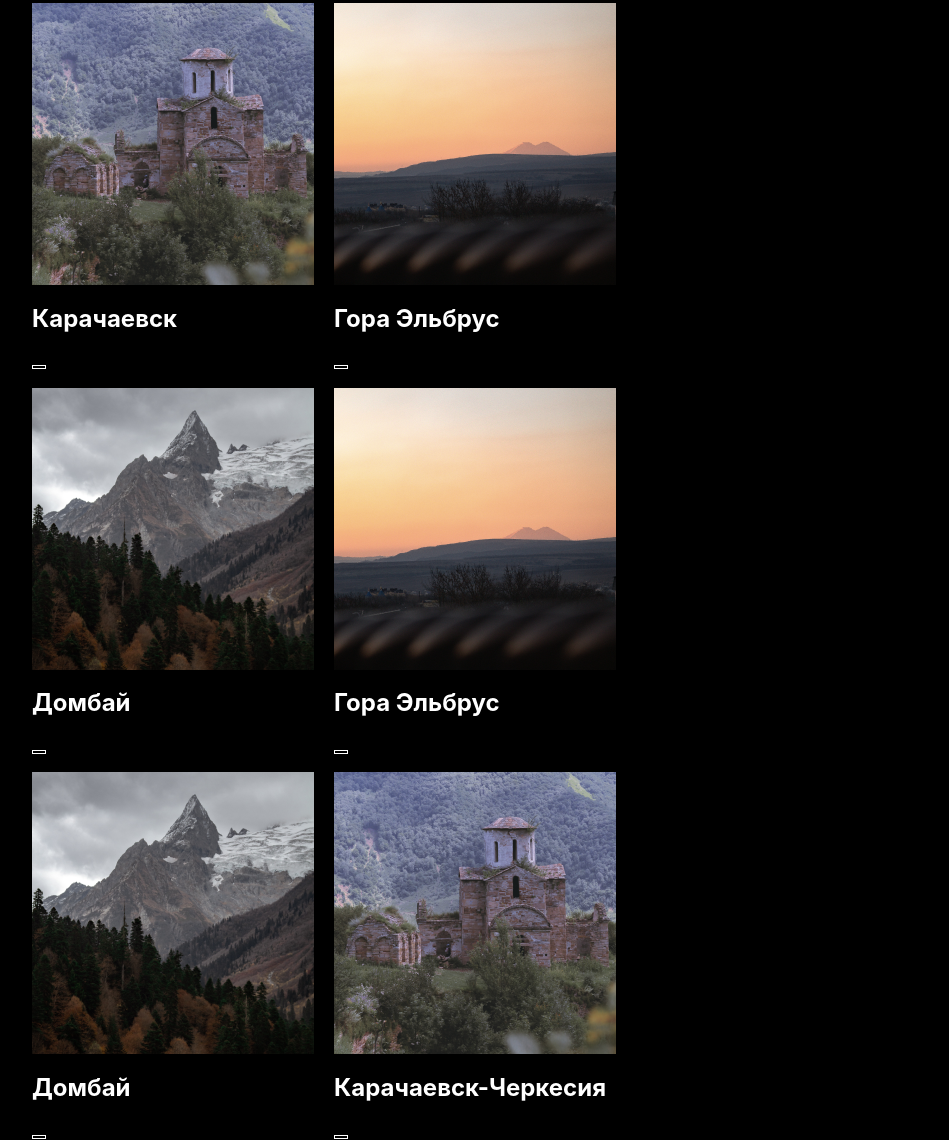
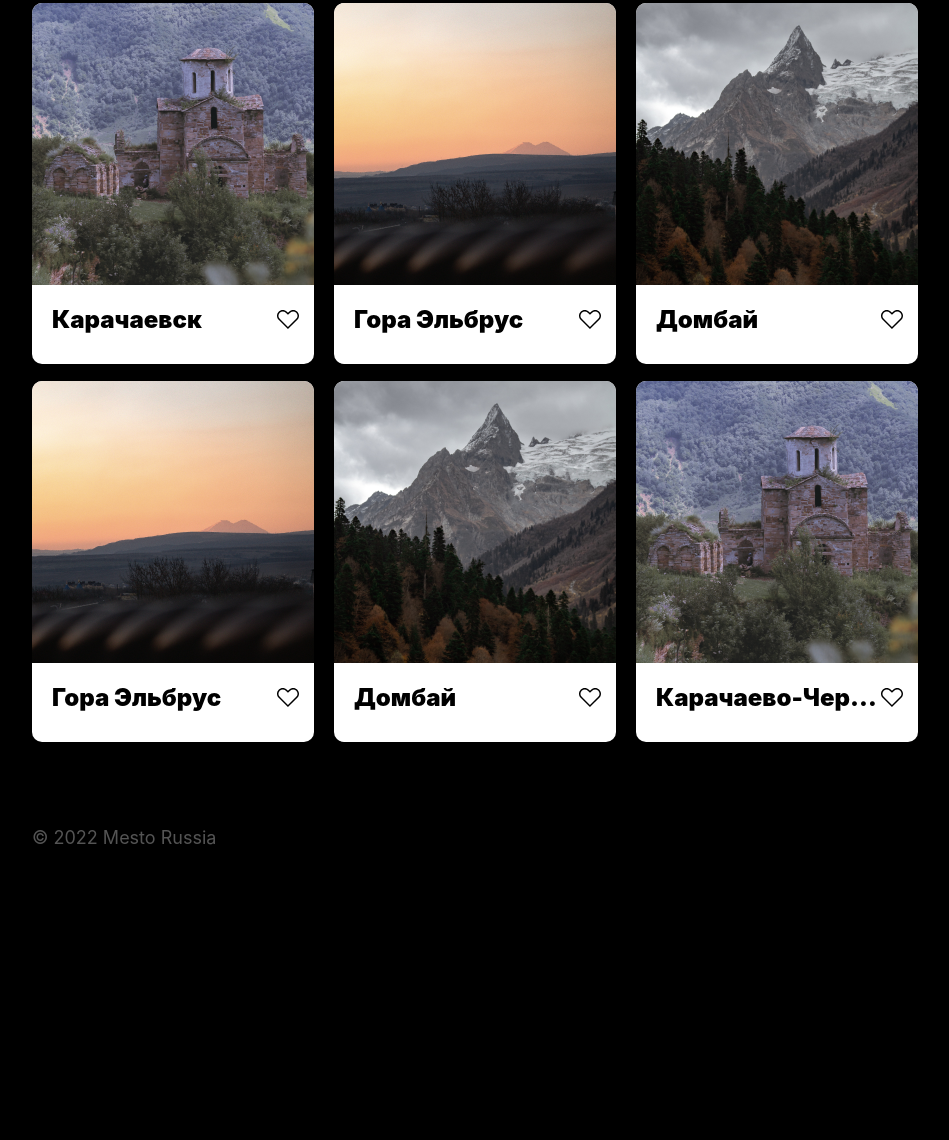
Before and after one commit to MariaDeeva/mesto-project, a plain HTML site: page index.html in a window 1280 px wide. Shown: the part 353-1493 px from the top of the page, without its empty margins (168-1117 px from the left). After the commit the page ends 1279 px from the top, so only its background shows below. Drawn offline with Linux system fonts and the light colour scheme.

Commit message:
Сверстана страница 1290px

```diff
--- a/blocks/card/__image/card__image.css
+++ b/blocks/card/__image/card__image.css
@@ -1,5 +1,5 @@
 .card__image{
-    grid-area: image;
+
 
 
 }
--- /dev/null
+++ b/blocks/card/__info/card__info.css
@@ -0,0 +1,7 @@
+.card__info{
+    display: flex;
+    justify-content: space-between;
+    align-items: center;
+    margin: 0;
+    padding: 0 15px 0 20px;
+ }
--- a/blocks/card/__item/card__item.css
+++ b/blocks/card/__item/card__item.css
@@ -2,4 +2,8 @@
   display: flex;
   flex-direction: column;
   overflow: hidden;
+  background-color: #fff;
+  border-radius: 10px;
+  width: 282px;
+  height: 361px;
 }
--- /dev/null
+++ b/blocks/card/__like-button/card__like-button.css
@@ -0,0 +1,9 @@
+.card__like-button{
+    background-image:url(../../../images/like_button.svg) ;
+    min-width: 22px;
+    height: 19px;
+    border: none;
+    padding: 0;
+    background-color: #FFFFFF;
+    object-fit: cover;
+}
--- a/blocks/card/__list/card__list.css
+++ b/blocks/card/__list/card__list.css
@@ -1,13 +1,13 @@
 .card__list{
     display: grid;
-    grid-template-columns: repeat(auto-fit, 282px);
+    grid-template-columns: repeat(3, 282px);
     row-gap: 17px;
     column-gap: 20px;
-    list-style: none;
+    list-style-type: none;
     padding: 0;
     margin: 0;
   /*  justify-content: center;*/
 }
-.card__list:nth-child(3n){
+/*.card__list:nth-child(3n+3){
     row-gap: 0;
-}
+}*/
--- a/blocks/card/__title/card__title.css
+++ b/blocks/card/__title/card__title.css
@@ -0,0 +1,9 @@
+.card__title{
+    color: #000000;
+    font-size: 24px;
+    font-weight: 900;
+    line-height: 1.21;
+    white-space: nowrap;
+    overflow: hidden;
+    text-overflow: ellipsis;
+}
--- /dev/null
+++ b/blocks/footer/__copyright/footer__copyright.css
@@ -0,0 +1,6 @@
+.footer__copyright{
+   color: #545454;
+   font-weight: 400;
+   font-size: 18px;
+   line-height: 1.21;
+}
--- a/blocks/footer/footer.css
+++ b/blocks/footer/footer.css
@@ -0,0 +1,4 @@
+.footer{
+    margin: 0 auto;
+    padding: 67px 0 60px;
+}
--- a/index.html
+++ b/index.html
@@ -32,43 +32,43 @@
             <li class="card__item"><img class="card__image" src="./images/kirill-pershin-1088404-unsplash.png" alt="Карачаевск">
                 <div class="card__info">
                     <h2 class="card__title">Карачаевск</h2>
-                    <button class="button button__like" type="button"></button>
+                    <button class="card__like-button" type="button"></button>
                 </div>
             </li>
             <li class="card__item"><img class="card__image" src="./images/kirill-pershin-1404681-unsplash.png" alt="Гора Эльбрус">
                 <div class="card__info">
                     <h2 class="card__title">Гора Эльбрус</h2>
-                    <button class="button button__like" type="button"></button>
+                    <button class="card__like-button" type="button"></button>
                 </div>
             </li>
             <li class="card__item"><img class="card__image" src="./images/kirill-pershin-1556355-unsplash.png" alt="Домбай">
                 <div class="card__info">
                     <h2 class="card__title">Домбай</h2>
-                    <button class="button button__like" type="button"></button>
+                    <button class="card__like-button" type="button"></button>
                 </div>
             </li>
             <li class="card__item"><img class="card__image" src="./images/kirill-pershin-1404681-unsplash.png" alt="Гора Эльбрус">
                 <div class="card__info">
                     <h2 class="card__title">Гора Эльбрус</h2>
-                    <button class="button button__like" type="button"></button>
+                    <button class="card__like-button" type="button"></button>
                 </div>
             </li>
             <li class="card__item"><img class="card__image" src="./images/kirill-pershin-1556355-unsplash.png" alt="Домбай">
                 <div class="card__info">
                     <h2 class="card__title">Домбай</h2>
-                    <button class="button button__like" type="button"></button>
+                    <button class="card__like-button" type="button"></button>
                 </div>
             </li>
             <li class="card__item"><img class="card__image" src="./images/kirill-pershin-1088404-unsplash.png" alt="Карачаевск-Черкесия">
                 <div class="card__info">
-                    <h2 class="card__title">Карачаевск-Черкесия</h2>
-                    <button class="button button__like" type="button"></button>
+                    <h2 class="card__title">Карачаево-Черкесия</h2>
+                    <button class="card__like-button" type="button"></button>
                 </div>
             </li>
        </ul>
      </section>
     <footer class="footer">
-        <div class="footer__informations"></div>
+        <p class="footer__copyright">©&nbsp;2022 Mesto Russia</p>
     </footer>
 </main>
 
--- a/pages/index.css
+++ b/pages/index.css
@@ -19,5 +19,8 @@
 @import url(../blocks/card/__list/card__list.css);
 @import url(../blocks/card/__image/card__image.css);
 @import url(../blocks/card/__item/card__item.css);
-
+@import url(../blocks/card/__info/card__info.css);
 @import url(../blocks/card/__title/card__title.css);
+@import url(../blocks/card/__like-button/card__like-button.css);
+@import url(../blocks/footer/footer.css);
+@import url(../blocks/footer/__copyright/footer__copyright.css);
```
Also changed, not shown: images/like_button.svg (added).
